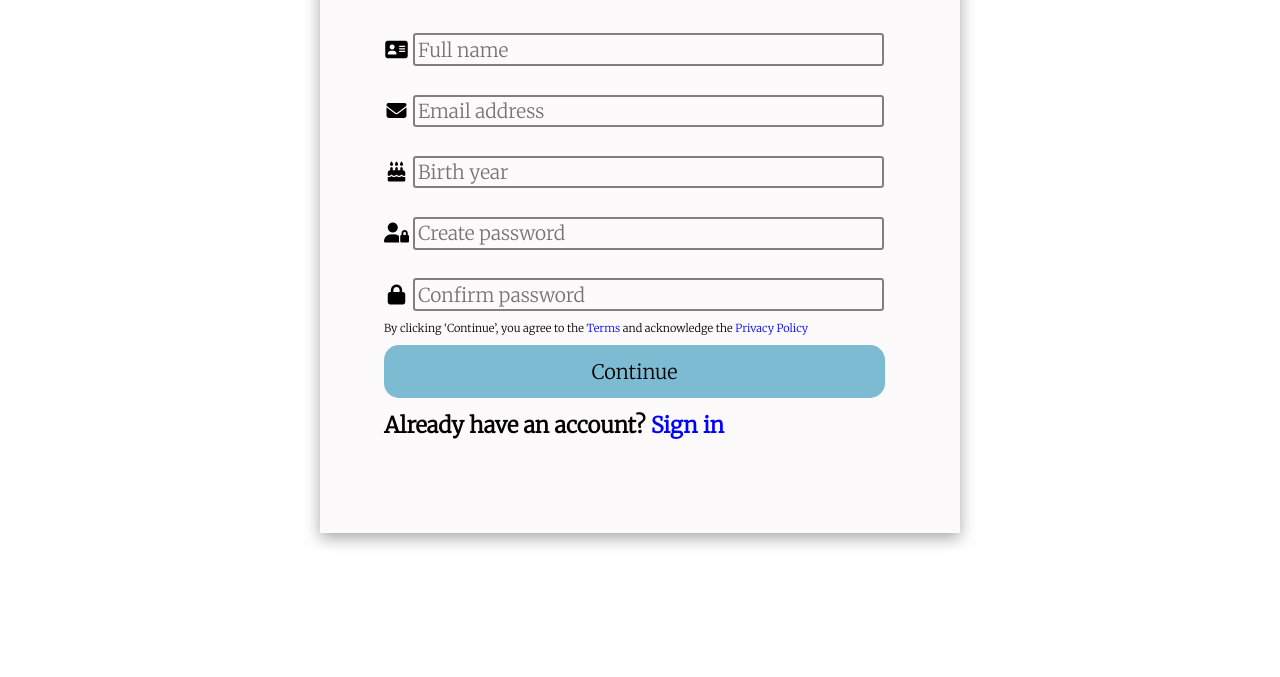
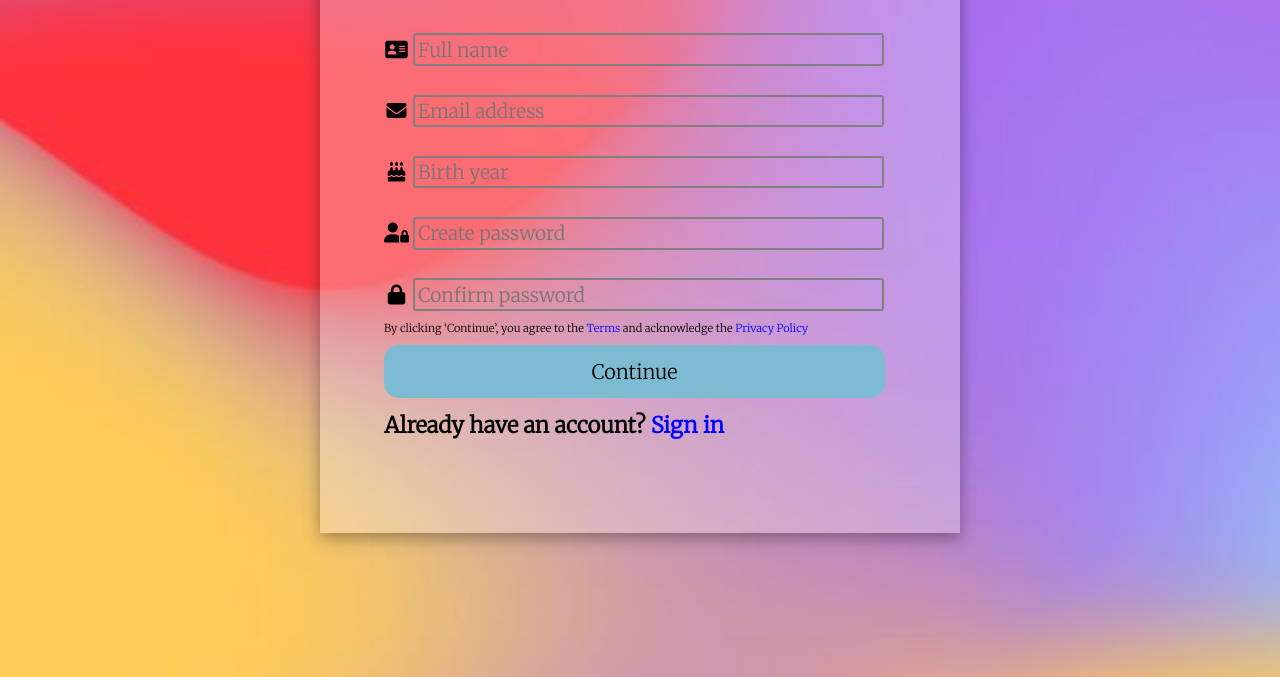
Before and after one commit to ShinYingChua/Sign-Up-Page, a plain HTML site: page index.html in a window 1280 px wide. Shown: the part 187-864 px from the top of the page. Drawn offline with Linux system fonts and the light colour scheme; the site is published under a folder, as on GitHub Pages, so addresses that start at the root find nothing.

Commit message:
Amended URL link

```diff
--- a/styles.css
+++ b/styles.css
@@ -1,6 +1,6 @@
 body {
     font-family: 'Merriweather', serif;
-    background-image: url('/assets/background.jpeg');
+    background-image: url('assets/background.jpeg');
     background-repeat: no-repeat;
     background-size: cover;
     height: 100vh;
```
